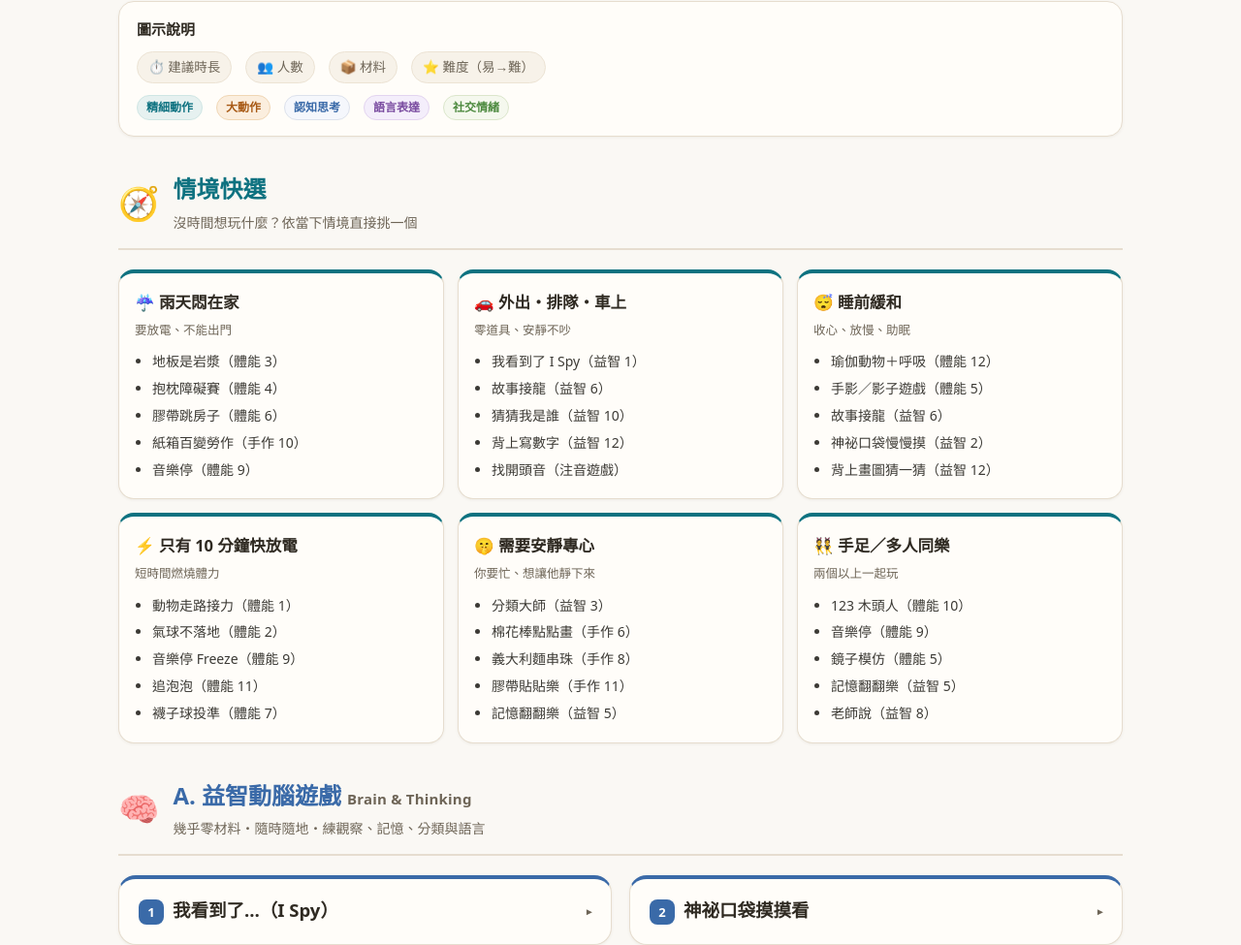
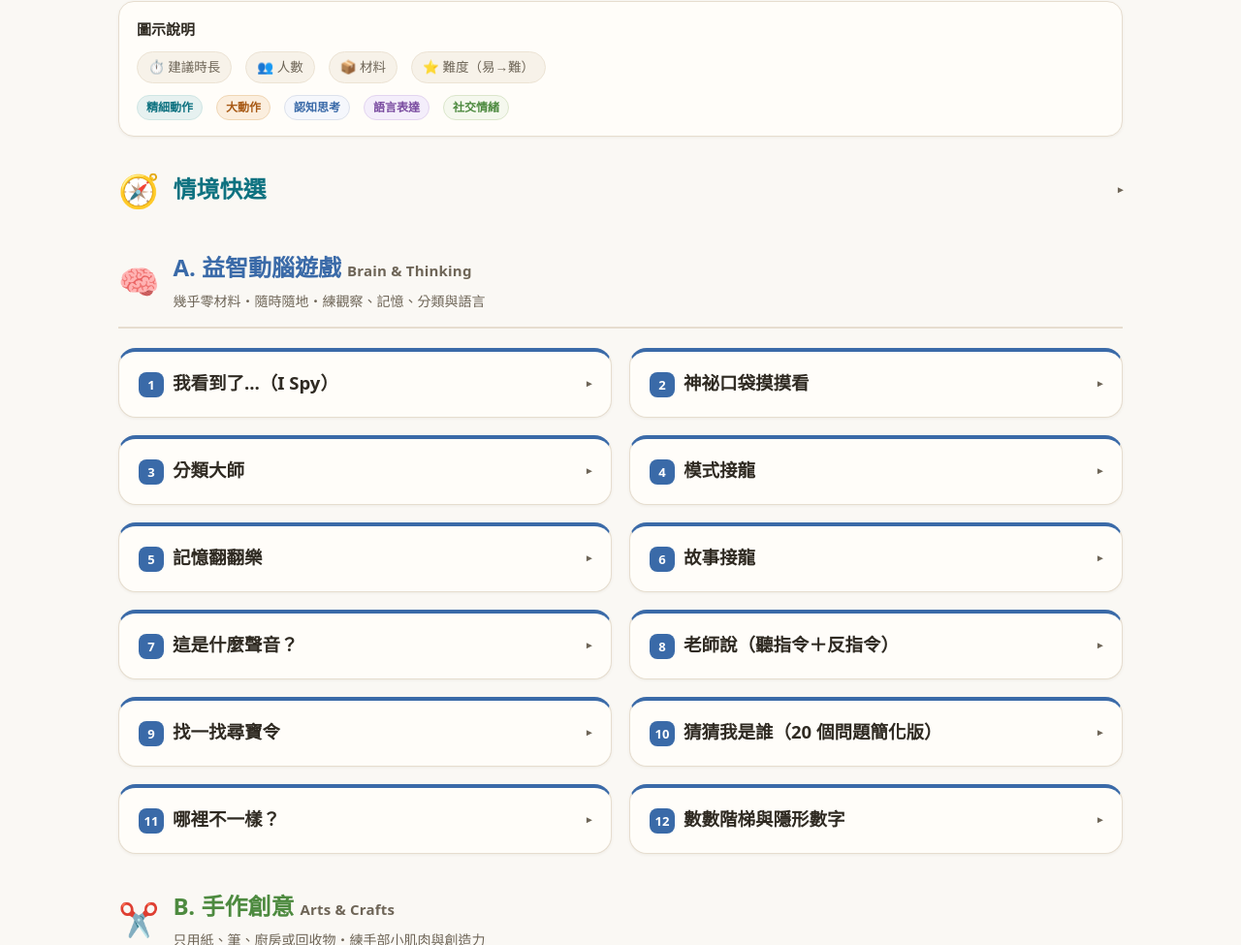
Before and after one commit to ShuRueiWu/kids-play-handbook, a plain HTML site: page index.html in a window 1280 px wide. Shown: the part 843-1818 px from the top of the page at 97% size. Drawn offline with Linux system fonts and the light colour scheme.

Commit message:
ux: 情境快選預設折疊（點標題列展開），釋出版面讓搜尋結果上移；列印版仍完整顯示
Co-Authored-By: Claude Opus 4.8 <noreply@anthropic.com>

```diff
--- a/index.html
+++ b/index.html
@@ -338,6 +338,13 @@
   @keyframes flash{0%,100%{box-shadow:var(--shadow);} 15%,55%{box-shadow:0 0 0 3px var(--amber-line), var(--shadow-lg);}}
   .sec-empty{display:none;}
 
+  /* 情境快選：可折疊（預設折疊由 JS 設定；列印自動展開） */
+  #scene .sec-head{cursor:pointer;}
+  #scene.collapsed .sec-head{border-bottom:none; padding-bottom:6px;}
+  #scene.collapsed .sec-head .sub{display:none;}
+  #scene.collapsed .scene-grid{display:none;}
+  #scene.collapsed .acc-ind{transform:rotate(-90deg);}
+
   /* 30 天打卡表 */
   .track-grid{display:grid; grid-template-columns:repeat(6,1fr); gap:10px; margin-top:18px;}
   .day{
@@ -364,6 +371,7 @@
     .no-print{display:none !important;}
     .card.collapsed .lead,.card.collapsed .meta,.card.collapsed .steps,
     .card.collapsed .skills,.card.collapsed .variation,.card.collapsed .tip{display:block !important;}
+    #scene.collapsed .scene-grid,#scene.collapsed .sec-head .sub{display:block !important;}
     .acc-ind{display:none !important;}
   }
 
@@ -3679,6 +3687,19 @@
     d.classList.add('collapsed');
   });
 
+  // 情境快選：預設折疊（點標題列展開；列印自動展開、不受影響）
+  (function(){
+    var sc = document.getElementById('scene');
+    if(!sc) return;
+    var head = sc.querySelector('.sec-head');
+    if(head){
+      var ind = document.createElement('span'); ind.className = 'acc-ind'; ind.textContent = '▾';
+      head.appendChild(ind);
+      head.addEventListener('click', function(){ sc.classList.toggle('collapsed'); });
+    }
+    sc.classList.add('collapsed');
+  })();
+
   var state = { cat:'all', zero:false, q:'', pl:null, energy:null };
   var countEl = document.getElementById('count');
   function apply(){
```
Also changed, not shown: 幼兒遊戲手冊.html (+21 -0 lines).
